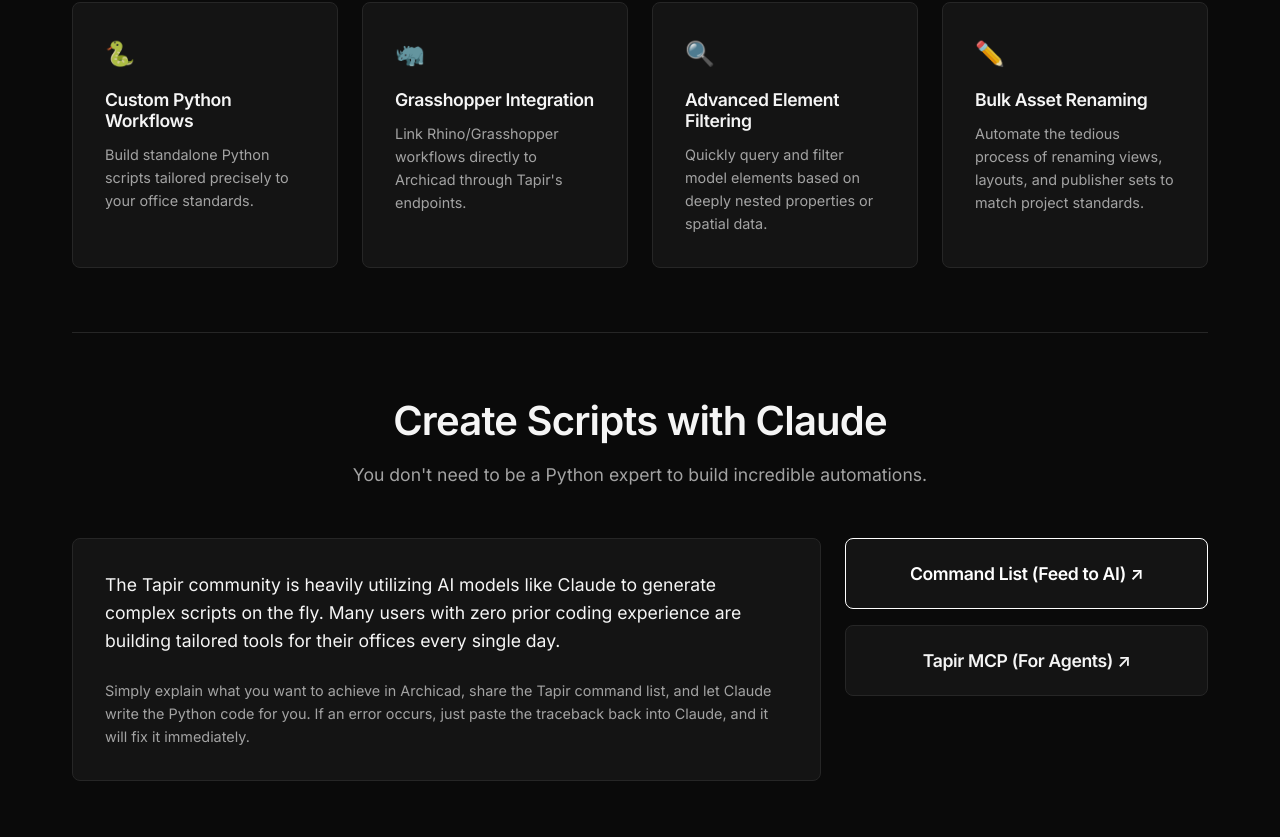
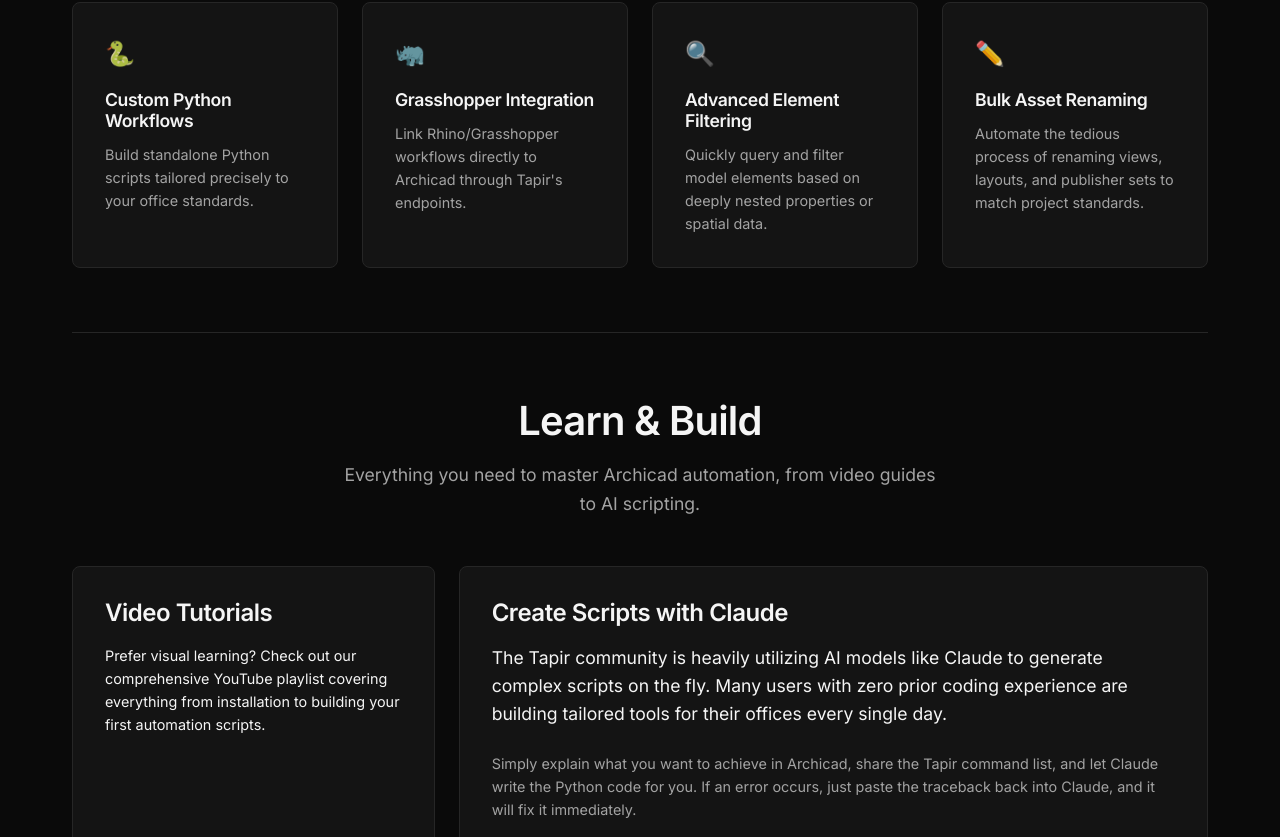
Before and after one commit to ENZYME-APD/Tapir-Report-web, a React (Vite) app: page / in a window 1280 px wide. Shown: the part 1963-2800 px from the top of the page. Built offline with nearby package versions, Linux system fonts and the light colour scheme.

Commit message:
update with the old website

```diff
--- a/src/App.jsx
+++ b/src/App.jsx
@@ -90,7 +90,7 @@
         <div className="nav-links">
           <a href="#about">What is Tapir?</a>
           <a href="#usecases">Use Cases</a>
-          <a href="#ai-scripting">Build with AI</a>
+          <a href="#learning">Learn & Build</a>
           <a href="#roadmap">What's Cooking</a>
           <a href="#stats">Community</a>
         </div>
@@ -148,30 +148,39 @@
         </div>
       </section>
 
-      <section id="ai-scripting" className="section">
+      <section id="learning" className="section">
         <div className="section-header">
-          <h2>Create Scripts with Claude</h2>
-          <p>You don't need to be a Python expert to build incredible automations.</p>
+          <h2>Learn & Build</h2>
+          <p>Everything you need to master Archicad automation, from video guides to AI scripting.</p>
         </div>
 
         <div className="grid-3">
+          <div className="feature-card" style={{ padding: "2rem", display: "flex", flexDirection: "column", justifyContent: "space-between" }}>
+            <div>
+              <h3 style={{ fontSize: "1.5rem", marginBottom: "1rem" }}>Video Tutorials</h3>
+              <p style={{ color: "var(--text-primary)", marginBottom: "1.5rem" }}>
+                Prefer visual learning? Check out our comprehensive YouTube playlist covering everything from installation to building your first automation scripts.
+              </p>
+            </div>
+            <a href="https://youtube.com/playlist?list=PLGc943dgyfjjqzeFglpYLIPrcn_HFicDn&si=60f57YfregEnND9A" target="_blank" rel="noreferrer" style={{ display: "inline-block", padding: "1rem", backgroundColor: "#ff0000", color: "#fff", textAlign: "center", borderRadius: "0.5rem", textDecoration: "none", fontWeight: "bold" }}>
+              ▶ Watch on YouTube
+            </a>
+          </div>
+
           <div style={{ gridColumn: "span 2" }}>
-            <div className="feature-card" style={{ height: "100%", justifyContent: "center" }}>
+            <div className="feature-card" style={{ height: "100%", padding: "2rem" }}>
+              <h3 style={{ fontSize: "1.5rem", marginBottom: "1rem" }}>Create Scripts with Claude</h3>
               <p style={{ marginBottom: "1.5rem", fontSize: "1.1rem", color: "var(--text-primary)" }}>
                 The Tapir community is heavily utilizing AI models like Claude to generate complex scripts on the fly. Many users with zero prior coding experience are building tailored tools for their offices every single day.
               </p>
-              <p>
+              <p style={{ marginBottom: "1.5rem" }}>
                 Simply explain what you want to achieve in Archicad, share the Tapir command list, and let Claude write the Python code for you. If an error occurs, just paste the traceback back into Claude, and it will fix it immediately.
               </p>
+              <div style={{ display: "flex", gap: "1rem", flexWrap: "wrap" }}>
+                <a href="https://enzyme-apd.github.io/tapir-archicad-automation/archicad-addon/" target="_blank" rel="noreferrer" style={{ padding: "0.75rem 1.5rem", border: "1px solid var(--accent)", color: "var(--accent)", borderRadius: "0.5rem", textDecoration: "none", fontWeight: "500" }}>Command List ↗</a>
+                <a href="https://pypi.org/project/tapir-archicad-mcp/" target="_blank" rel="noreferrer" style={{ padding: "0.75rem 1.5rem", border: "1px solid var(--border)", color: "var(--text-primary)", borderRadius: "0.5rem", textDecoration: "none", fontWeight: "500" }}>Tapir MCP ↗</a>
+              </div>
             </div>
-          </div>
-          <div style={{ display: "flex", flexDirection: "column", gap: "1rem" }}>
-            <a href="https://enzyme-apd.github.io/tapir-archicad-automation/archicad-addon/" target="_blank" rel="noreferrer" className="feature-card" style={{ padding: "1.5rem", flexGrow: "0", display: "flex", alignItems: "center", justifyContent: "center", border: "1px solid var(--accent)", color: "var(--accent)", textDecoration: "none" }}>
-              <h3 style={{ margin: 0 }}>Command List (Feed to AI) ↗</h3>
-            </a>
-            <a href="https://pypi.org/project/tapir-archicad-mcp/" target="_blank" rel="noreferrer" className="feature-card" style={{ padding: "1.5rem", flexGrow: "0", display: "flex", alignItems: "center", justifyContent: "center", border: "1px solid var(--border)", color: "var(--text-primary)", textDecoration: "none" }}>
-              <h3 style={{ margin: 0 }}>Tapir MCP (For Agents) ↗</h3>
-            </a>
           </div>
         </div>
       </section>
@@ -284,7 +293,7 @@
         <div style={{ display: "flex", justifyContent: "center", gap: "2rem", marginBottom: "1.5rem", flexWrap: "wrap" }}>
           <a href="https://enzyme-apd.github.io/tapir-archicad-automation/archicad-addon/" target="_blank" rel="noreferrer">📖 Documentation & Command List</a>
           <a href="https://github.com/enzyme-apd/tapir-archicad-automation" target="_blank" rel="noreferrer">💻 GitHub Project</a>
-          <a href="https://discord.gg/archicad-api-grasshopper" target="_blank" rel="noreferrer">💬 Discord Community</a>
+          <a href="https://discord.gg/FZAM7Fbg7C" target="_blank" rel="noreferrer">💬 Discord Community</a>
         </div>
         <p>Built for the Tapir Community.</p>
       </footer>
```
